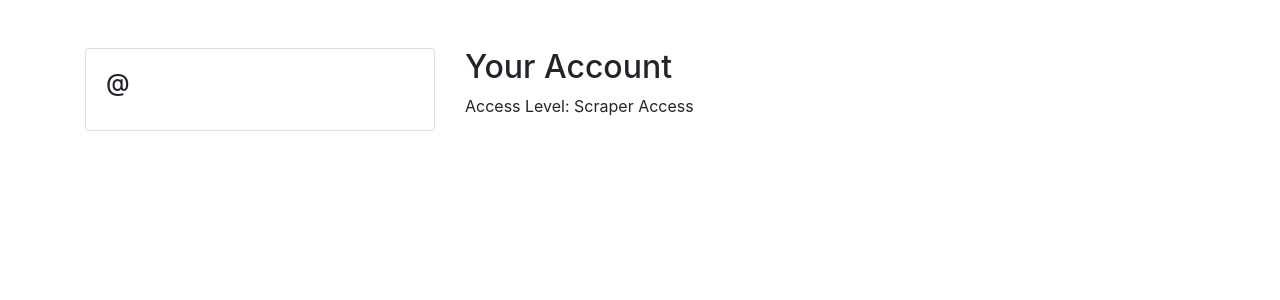
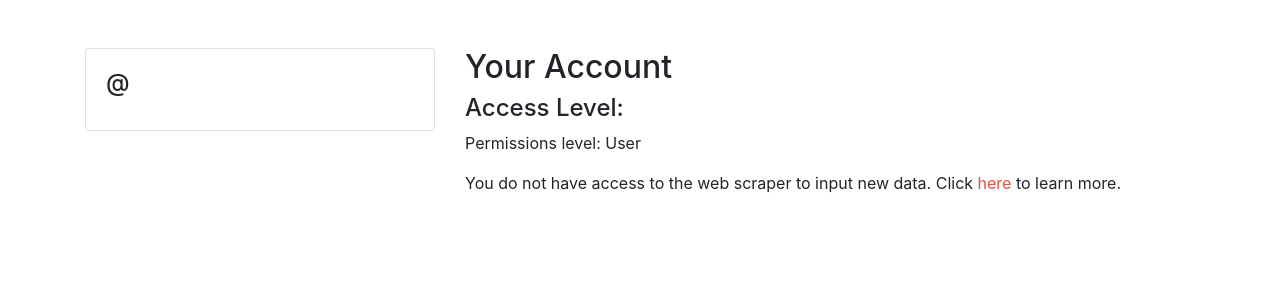
Before and after one commit to DersJ/checkscore_django, a Django app: template mysite/account/templates/profile.html in a window 1280 px wide. Shown: the part 56-356 px from the top of the page. Run offline with Django 3.2, Linux system fonts and the light colour scheme; the template is opened without the code that fills it, so the values that code supplies are empty; parts of the project's set-up code (start-up, migrations or seed data) failed here and were passed over; some libraries are stand-ins or nearby versions; some web fonts are replaced.

Commit message:
01-15-19

```diff
--- a/mysite/account/templates/profile.html
+++ b/mysite/account/templates/profile.html
@@ -27,8 +27,14 @@
 		</div>
 		<div class="col-sm-12 col-lg-8">
 			<h2>Your Account</h2>
-			<p>Access Level: Scraper Access</p>
-
+			<h4>Access Level:</h4>
+			{% if user.is_staff %}
+			<p>Permissions level: Staff</p>
+			<p>You have access to the web scraper to input new data</p>
+			{% else %}
+			<p>Permissions level: User</p>
+			<p>You do not have access to the web scraper to input new data. Click <a href="#">here</a> to learn more.</p>
+			{% endif %}
 
 		</div>
 	</div>
```
Also changed, not shown: mysite/db.sqlite3, 2 other files.
